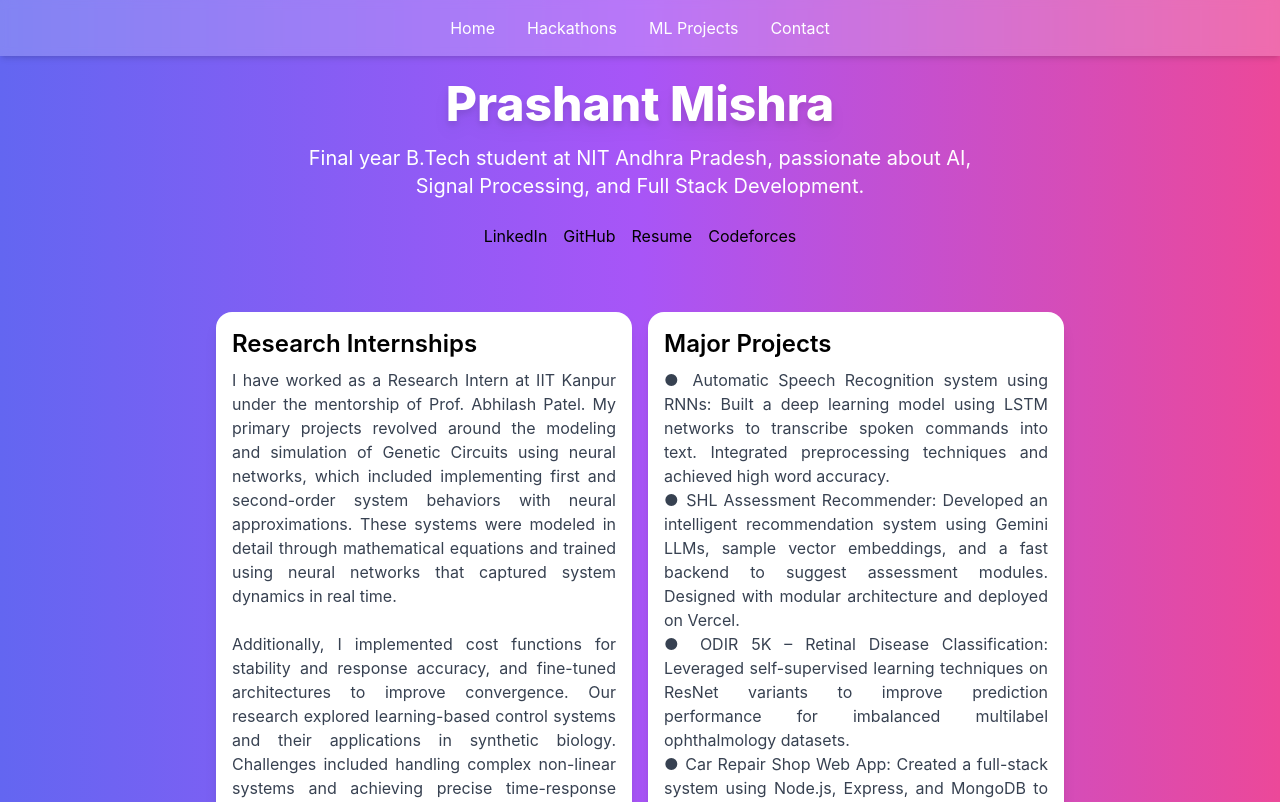
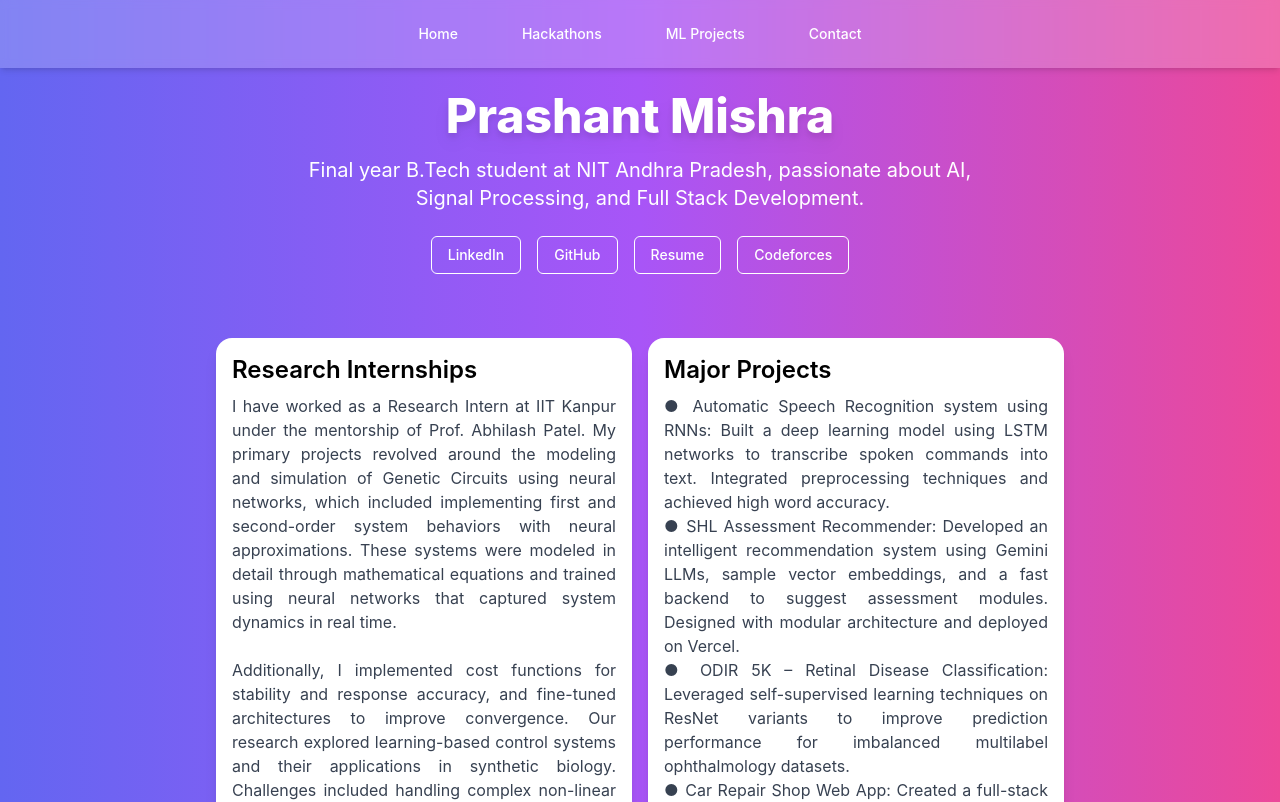
Before and after one commit to starkgit91/prashant-portfolio, a Next.js app: page / in a window 1280 px wide. Shown: the top 802 px of the page. Built offline with nearby package versions, Linux system fonts and the light colour scheme.

Commit message:
home page updated

```diff
--- a/components/ui/button.tsx
+++ b/components/ui/button.tsx
@@ -1,16 +1,27 @@
-import { ButtonHTMLAttributes } from "react";
+// components/ui/button.tsx
+import * as React from "react";
 
-interface ButtonProps extends ButtonHTMLAttributes<HTMLButtonElement> {
-  children: React.ReactNode;
+export interface ButtonProps extends React.ButtonHTMLAttributes<HTMLButtonElement> {
+  variant?: "default" | "ghost" | "outline";
 }
 
-export function Button({ children, ...props }: ButtonProps) {
-  return (
-    <button
-      className="bg-blue-600 text-white px-4 py-2 rounded-2xl hover:bg-blue-700 transition"
-      {...props}
-    >
-      {children}
-    </button>
-  );
-}
+export const Button = React.forwardRef<HTMLButtonElement, ButtonProps>(
+  ({ className = "", variant = "default", ...props }, ref) => {
+    const base = "rounded-md px-4 py-2 text-sm font-medium transition-all";
+    const variants = {
+      default: "bg-blue-600 text-white hover:bg-blue-700",
+      ghost: "bg-transparent text-white hover:bg-white hover:text-black",
+      outline: "border border-white text-white hover:bg-white hover:text-black",
+    };
+
+    return (
+      <button
+        ref={ref}
+        className={`${base} ${variants[variant]} ${className}`}
+        {...props}
+      />
+    );
+  }
+);
+
+Button.displayName = "Button";
--- a/package.json
+++ b/package.json
@@ -7,11 +7,15 @@
     "start": "next start"
   },
   "dependencies": {
+    "@radix-ui/react-slot": "^1.2.3",
     "autoprefixer": "^10.4.14",
+    "class-variance-authority": "^0.7.1",
+    "clsx": "^2.1.1",
     "next": "13.4.13",
     "postcss": "^8.4.21",
     "react": "18.2.0",
     "react-dom": "18.2.0",
+    "tailwind-merge": "^3.3.0",
     "tailwindcss": "^3.3.2",
     "typescript": "^5.0.4"
   },
```
Also changed, not shown: lib/utils.ts (added, +8 -0 lines), 1 other file (tests, documents, lock files or other folders).
